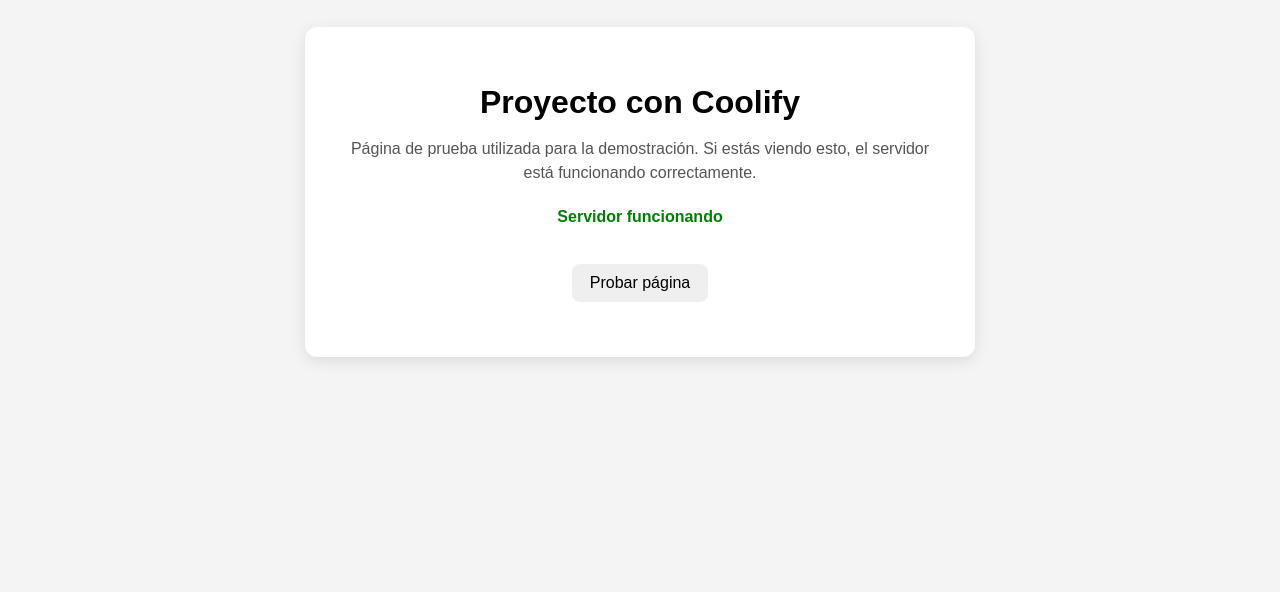
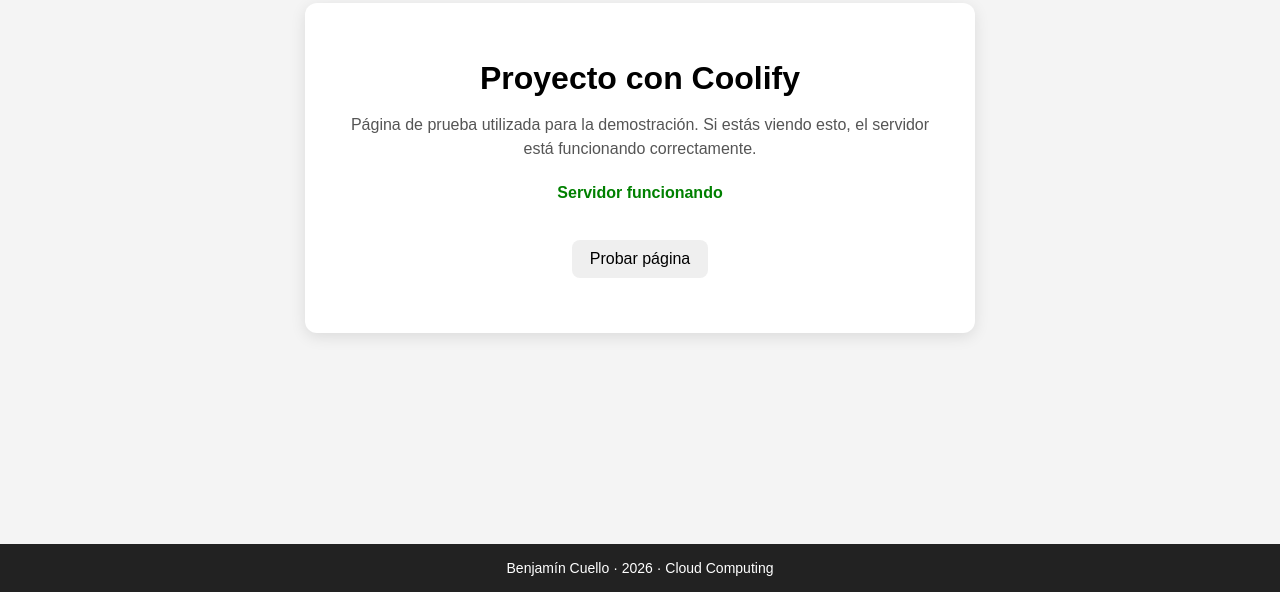
Before and after one commit to BenjaminCuello/coolify-frontend-demo, a plain HTML site: page index.html in a window 1280 px wide. Shown: the part 208-800 px from the top of the page. Drawn offline with Linux system fonts and the light colour scheme.

Commit message:
Refactor HTML structure and styling

```diff
--- a/index.html
+++ b/index.html
@@ -12,8 +12,15 @@
       font-family: Arial, sans-serif;
       background: #f4f4f4;
       display: flex;
+      flex-direction: column;
+    }
+
+    main {
+      flex: 1;
+      display: flex;
       justify-content: center;
       align-items: center;
+      padding: 30px;
     }
 
     .contenedor {
@@ -50,14 +57,28 @@
       font-size: 16px;
     }
 
+    button:hover {
+      background: #ddd;
+    }
+
     #mensaje {
       margin-top: 20px;
       font-weight: bold;
+    }
+
+    footer {
+      background: #222;
+      color: white;
+      text-align: center;
+      padding: 16px;
+      font-size: 14px;
     }
   </style>
 </head>
 
 <body>
+
+  <main>
     <div class="contenedor">
       <h1>Proyecto con Coolify</h1>
 
@@ -76,6 +97,11 @@
 
       <p id="mensaje"></p>
     </div>
+  </main>
+
+  <footer>
+    Benjamín Cuello · 2026 · Cloud Computing
+  </footer>
 
   <script>
     function probarPagina() {
@@ -83,5 +109,6 @@
         "Todo está funcionando correctamente.";
     }
   </script>
+
 </body>
 </html>
```
Lines whose indentation alone changed are shown as unchanged.
